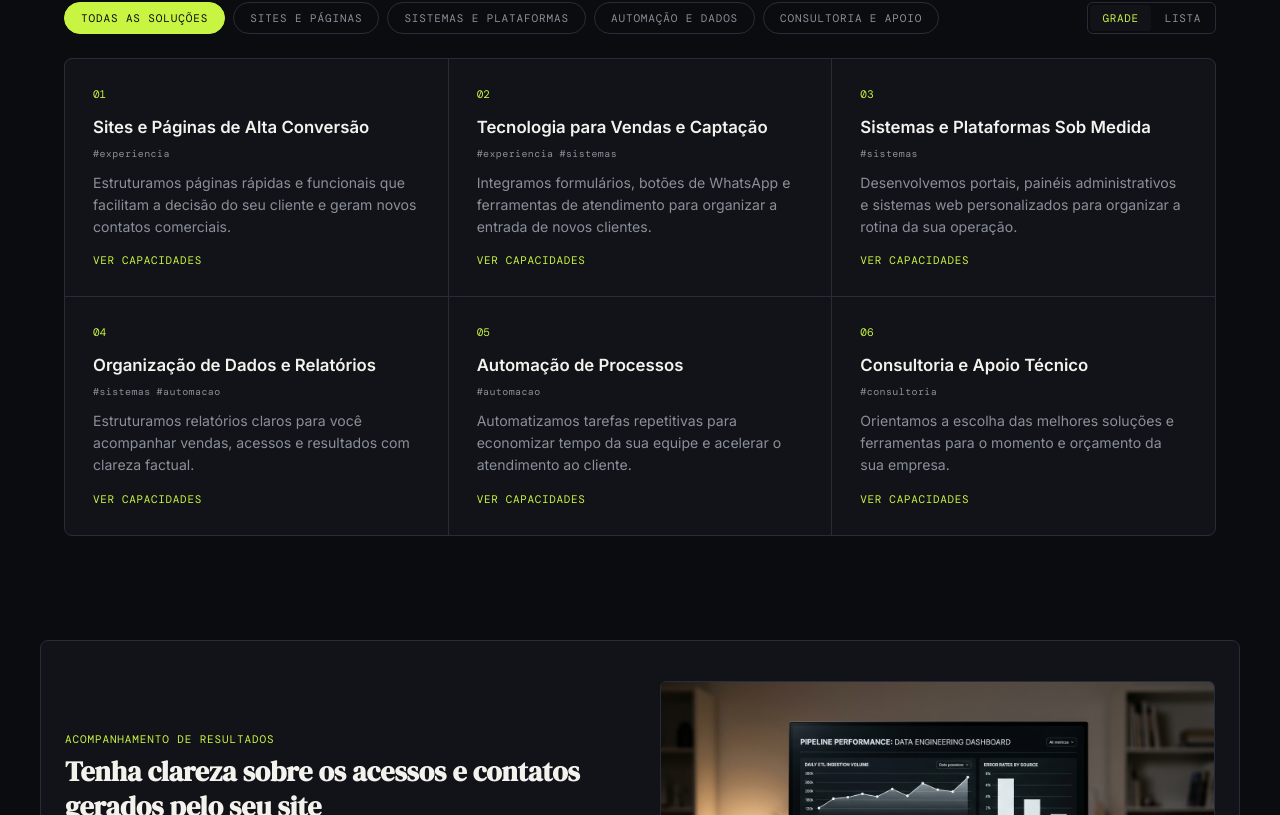
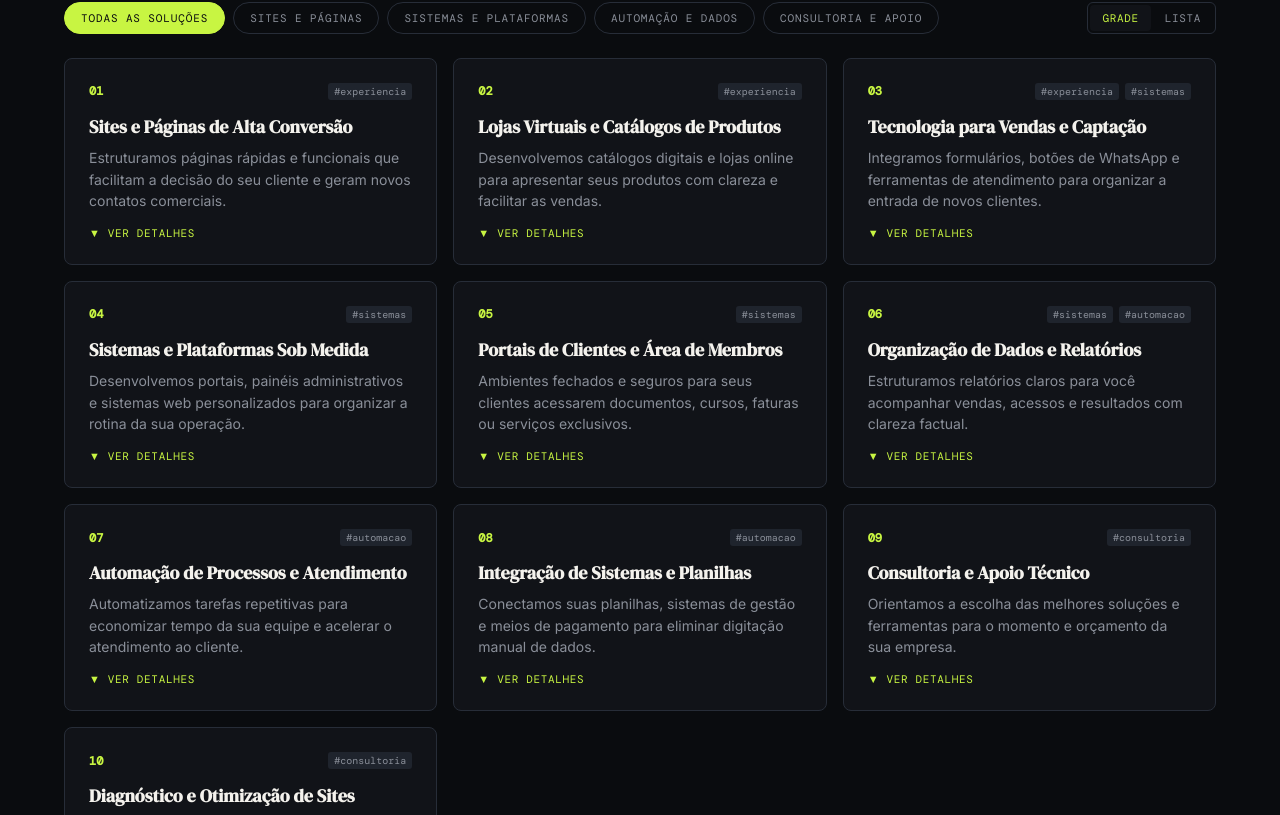
Before and after one commit to Renatoassis86/arkos_solucoes_digitais, a Next.js app in the folder web/: page / in a window 1280 px wide. Shown: the part 925-1740 px from the top of the page. Built offline with nearby package versions, Linux system fonts and the light colour scheme.

Commit message:
fix: grade adaptativa dinamica e catalogo expandido eliminando vazios e assimetrias nos filtros

```diff
--- a/web/src/app/components/ServicesExplorer.tsx
+++ b/web/src/app/components/ServicesExplorer.tsx
@@ -52,38 +52,133 @@ export default function ServicesExplorer() {
         </div>
       </div>
 
-      <div className={view === "grid" ? styles.servicesGrid : styles.servicesList}>
+      {/* Grade com Layout Dinâmico e Perfeitamente Simétrico */}
+      <div
+        style={
+          view === "grid"
+            ? {
+                display: "grid",
+                gridTemplateColumns:
+                  visible.length === 1
+                    ? "1fr"
+                    : visible.length === 2
+                    ? "1fr 1fr"
+                    : "repeat(3, 1fr)",
+                gap: "16px",
+                width: "100%"
+              }
+            : {
+                display: "flex",
+                flexDirection: "column",
+                gap: "12px",
+                width: "100%"
+              }
+        }
+      >
         {visible.map((service, index) => {
           const isOpen = open === service.name;
           return (
             <div
-              className={view === "grid" ? styles.serviceCard : styles.serviceRow}
               key={service.name}
+              style={{
+                background: "var(--grafite)",
+                border: "1px solid var(--border)",
+                borderRadius: "8px",
+                padding: "24px",
+                display: "flex",
+                flexDirection: view === "grid" ? "column" : "row",
+                gap: view === "grid" ? "14px" : "20px",
+                transition: "all 0.2s ease"
+              }}
             >
-              <span className={styles.serviceIndex}>
-                {String(index + 1).padStart(2, "0")}
-              </span>
-              <div className={styles.serviceBody}>
-                <h3 className={styles.serviceName}>{service.name}</h3>
-                <div className={styles.tagRow}>
+              <div style={{
+                display: "flex",
+                justifyContent: "space-between",
+                alignItems: "center"
+              }}>
+                <span style={{
+                  fontFamily: "var(--font-mono)",
+                  fontSize: "12px",
+                  fontWeight: 600,
+                  color: "var(--sinal)"
+                }}>
+                  {String(index + 1).padStart(2, "0")}
+                </span>
+                <div style={{ display: "flex", gap: "6px" }}>
                   {service.categories.map((c) => (
-                    <span className={styles.tag} key={c}>
+                    <span
+                      key={c}
+                      style={{
+                        fontFamily: "var(--font-mono)",
+                        fontSize: "10px",
+                        color: "var(--text-secondary)",
+                        background: "var(--ardosia)",
+                        padding: "2px 6px",
+                        borderRadius: "3px"
+                      }}
+                    >
                       #{c}
                     </span>
                   ))}
                 </div>
-                <p className={styles.serviceDesc}>{service.desc}</p>
+              </div>
+
+              <div style={{ flex: 1 }}>
+                <h3 style={{
+                  fontFamily: "var(--font-display)",
+                  fontSize: "18px",
+                  color: "var(--text-primary)",
+                  marginBottom: "8px"
+                }}>
+                  {service.name}
+                </h3>
+                <p style={{
+                  fontSize: "14px",
+                  color: "var(--text-secondary)",
+                  lineHeight: 1.55,
+                  marginBottom: "14px"
+                }}>
+                  {service.desc}
+                </p>
+
                 <button
-                  className={styles.accordionToggle}
-                  aria-expanded={isOpen}
+                  type="button"
                   onClick={() => setOpen(isOpen ? null : service.name)}
+                  style={{
+                    background: "transparent",
+                    border: "none",
+                    padding: 0,
+                    fontFamily: "var(--font-mono)",
+                    fontSize: "11px",
+                    color: "var(--sinal)",
+                    textTransform: "uppercase",
+                    letterSpacing: "0.06em",
+                    cursor: "pointer",
+                    display: "flex",
+                    alignItems: "center",
+                    gap: "4px"
+                  }}
                 >
-                  {isOpen ? "Ver menos" : "Ver capacidades"}
+                  {isOpen ? "▲ Ver Menos" : "▼ Ver Detalhes"}
                 </button>
+
                 {isOpen && (
-                  <ul className={styles.accordionList}>
+                  <ul style={{
+                    marginTop: "12px",
+                    paddingTop: "12px",
+                    borderTop: "1px solid var(--border)",
+                    listStyle: "none",
+                    display: "flex",
+                    flexDirection: "column",
+                    gap: "6px",
+                    fontSize: "13px",
+                    color: "var(--text-secondary)"
+                  }}>
                     {service.items.map((item) => (
-                      <li key={item}>{item}</li>
+                      <li key={item} style={{ display: "flex", alignItems: "flex-start", gap: "6px" }}>
+                        <span style={{ color: "var(--sinal)" }}>•</span>
+                        <span>{item}</span>
+                      </li>
                     ))}
                   </ul>
                 )}
--- a/web/src/app/data.ts
+++ b/web/src/app/data.ts
@@ -21,9 +21,19 @@ export const SERVICES: {
     items: [
       "Landing pages diretas e objetivas",
       "Sites institucionais para empresas e clínicas",
-      "Lojas virtuais e catálogos de produtos",
       "Otimização de velocidade e presença no Google",
       "Adaptação perfeita para celulares e computadores",
+    ],
+  },
+  {
+    name: "Lojas Virtuais e Catálogos de Produtos",
+    categories: ["experiencia"],
+    desc: "Desenvolvemos catálogos digitais e lojas online para apresentar seus produtos com clareza e facilitar as vendas.",
+    items: [
+      "Lojas virtuais com pagamento via Pix e cartão",
+      "Catálogos digitais para pedidos via WhatsApp",
+      "Gestão simples de estoque e pedidos",
+      "Cálculo automático de frete e entregas",
     ],
   },
   {
@@ -46,7 +56,17 @@ export const SERVICES: {
       "Portais de acesso para clientes e parceiros",
       "Área de membros e login seguro de usuários",
       "Sistemas de agendamento e fluxo de atendimento",
-      "Integrações entre diferentes sistemas",
+    ],
+  },
+  {
+    name: "Portais de Clientes e Área de Membros",
+    categories: ["sistemas"],
+    desc: "Ambientes fechados e seguros para seus clientes acessarem documentos, cursos, faturas ou serviços exclusivos.",
+    items: [
+      "Login seguro por e-mail ou WhatsApp",
+      "Download e envio de arquivos e relatórios",
+      "Painel exclusivo por perfil de usuário",
+      "Histórico de solicitações e atendimentos",
     ],
   },
   {
@@ -61,7 +81,7 @@ export const SERVICES: {
     ],
   },
   {
-    name: "Automação de Processos",
+    name: "Automação de Processos e Atendimento",
     categories: ["automacao"],
     desc: "Automatizamos tarefas repetitivas para economizar tempo da sua equipe e acelerar o atendimento ao cliente.",
     items: [
@@ -69,6 +89,17 @@ export const SERVICES: {
       "Organização automática de cadastros e pedidos",
       "Notificações automáticas por WhatsApp e e-mail",
       "Integração de planilhas com sistemas de gestão",
+    ],
+  },
+  {
+    name: "Integração de Sistemas e Planilhas",
+    categories: ["automacao"],
+    desc: "Conectamos suas planilhas, sistemas de gestão e meios de pagamento para eliminar digitação manual de dados.",
+    items: [
+      "Sincronização entre planilhas e banco de dados",
+      "Emissão automática de alertas e notificações",
+      "Conexão com plataformas de terceiros",
+      "Backup automático de dados importantes",
     ],
   },
   {
@@ -80,6 +111,17 @@ export const SERVICES: {
       "Orientação na escolha de plataformas e hospedagem",
       "Melhorias de velocidade, segurança e estabilidade",
       "Acompanhamento e suporte técnico contínuo",
+    ],
+  },
+  {
+    name: "Diagnóstico e Otimização de Sites",
+    categories: ["consultoria"],
+    desc: "Analisamos sites que estão lentos ou que não geram vendas para identificar e corrigir os pontos de melhoria.",
+    items: [
+      "Auditoria completa de velocidade no celular",
+      "Correção de links quebrados e falhas técnicas",
+      "Ajustes de textos para aumentar a conversão",
+      "Revisão de segurança e certificados digitais",
     ],
   },
 ];
@@ -121,7 +163,7 @@ export const METHOD: { step: string; desc: string }[] = [
     desc: "Criamos a estrutura das telas, organizamos os textos e definimos as cores e imagens ideais.",
   },
   {
-    step: "5. Estruturação Técnica",
+    step: "5. Estrutura Técnica",
     desc: "Definimos os botões, integrações de WhatsApp, formulários e banco de dados necessários.",
   },
   {
```
